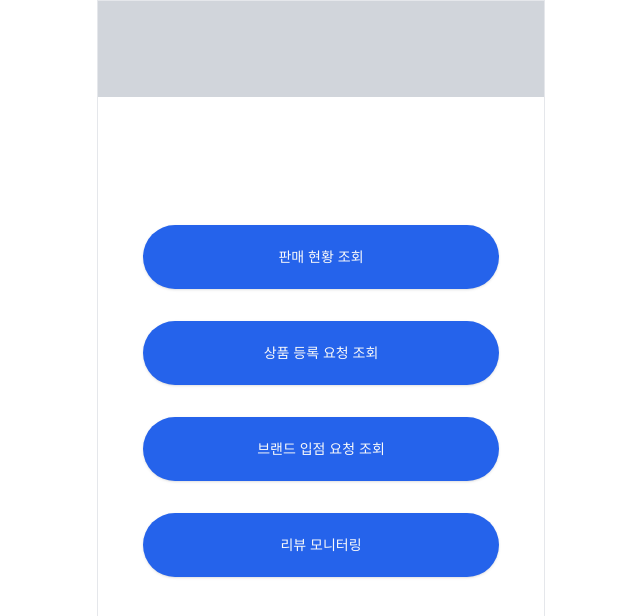
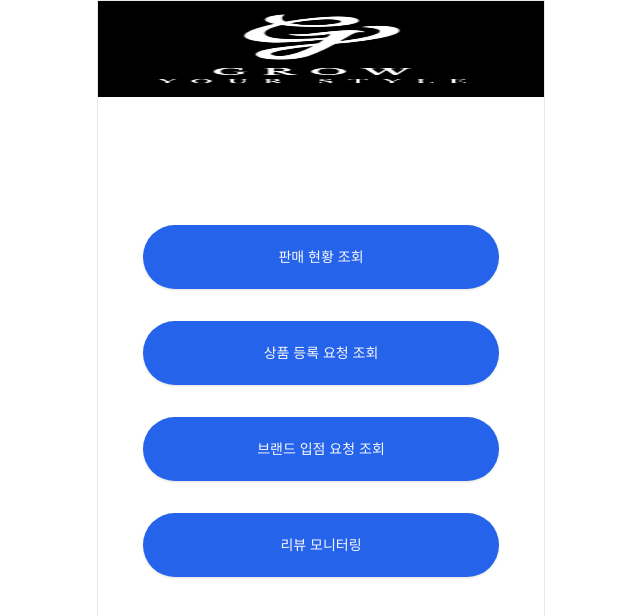
Before and after one commit to teamGrowup/fd_grow, a Next.js app in the folder src/app/admin/: page /main in a window 1280 px wide. Shown: the top 616 px of the page, without its empty margins (319-959 px from the left). Built offline with nearby package versions, Linux system fonts and the light colour scheme.

Commit message:
refactor: add Logo Image

```diff
--- a/src/app/admin/src/app/(routes)/main/page.tsx
+++ b/src/app/admin/src/app/(routes)/main/page.tsx
@@ -1,11 +1,15 @@
 import React from "react";
 
 import { Button } from "@/packages/ui/src/index";
+import Image from "next/image";
+import Logo from "@/app/admin/src/assets/GrowMallLogo.png";
 
 const managerMainPage: React.FC = () => {
   return (
     <>
-      <div className="bg-gray-300 py-12"></div>
+      <div className="bg-black py-12 relative w-full">
+        <Image src={Logo} alt="logo" className="absolute w-[540px] h-full top-0 left-0" />
+      </div>
       <div className="translate-y-28 py-3 flex flex-col gap-8 mt-1">
         <div className="flex justify-center">
           <Button className="w-4/5 bg-blue-600 py-8 rounded-full">
--- a/src/app/buyer/src/app/(routes)/home/page.tsx
+++ b/src/app/buyer/src/app/(routes)/home/page.tsx
@@ -4,7 +4,7 @@ import { Bell, ShoppingBag, Search, Home, Clipboard, Heart, User, Instagram, You
 import { Accordion, AccordionContent, AccordionItem, AccordionTrigger } from "@/packages/ui/src/accordion"
 import Link from "next/link"
 import { Input, Button } from "@/packages/ui/src/index"
-import { useAuthStore } from '@/app/purchaser/src/lib/store';
+import { useAuthStore } from '@/app/buyer/src/lib/store';
 import { useRouter } from 'next/navigation';
 import Image from "next/image"
 import { useEffect } from "react"
```
Also changed, not shown: src/app/admin/src/assets/GrowMallLogo.png (added).
